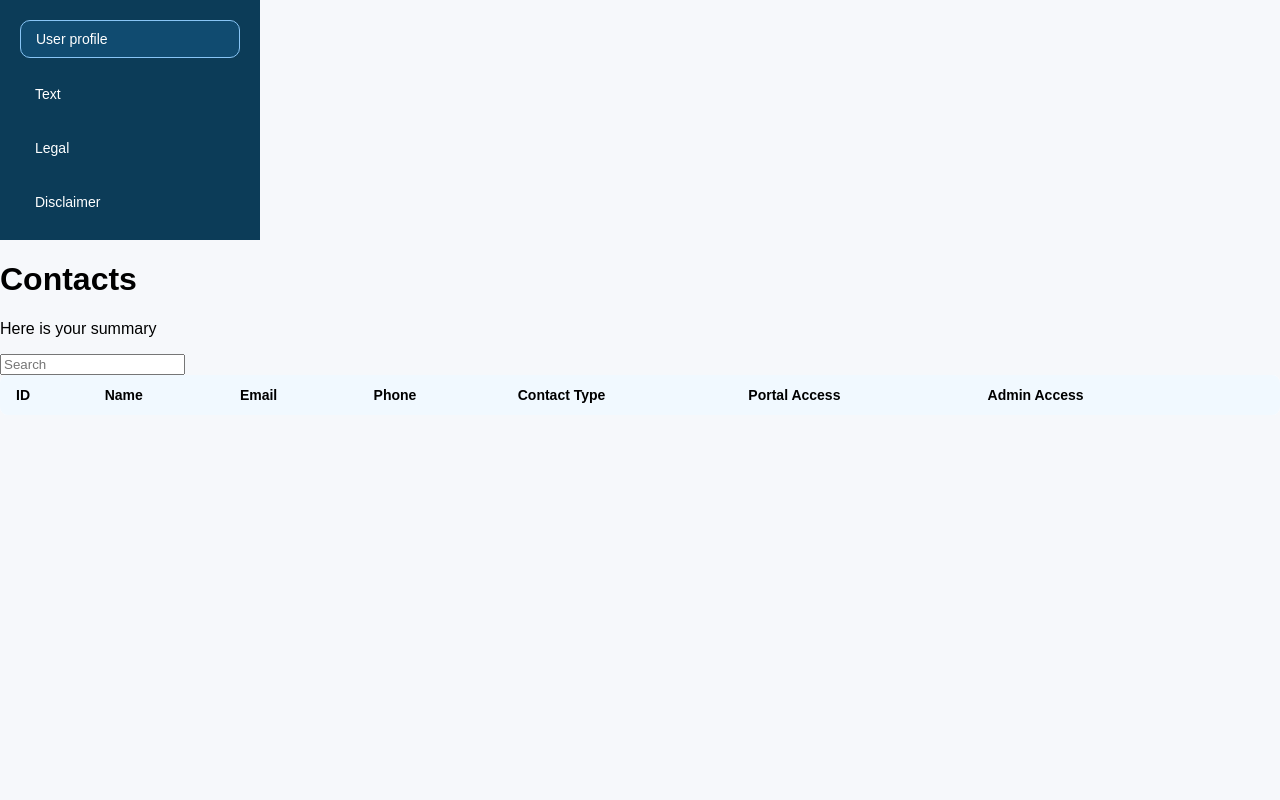
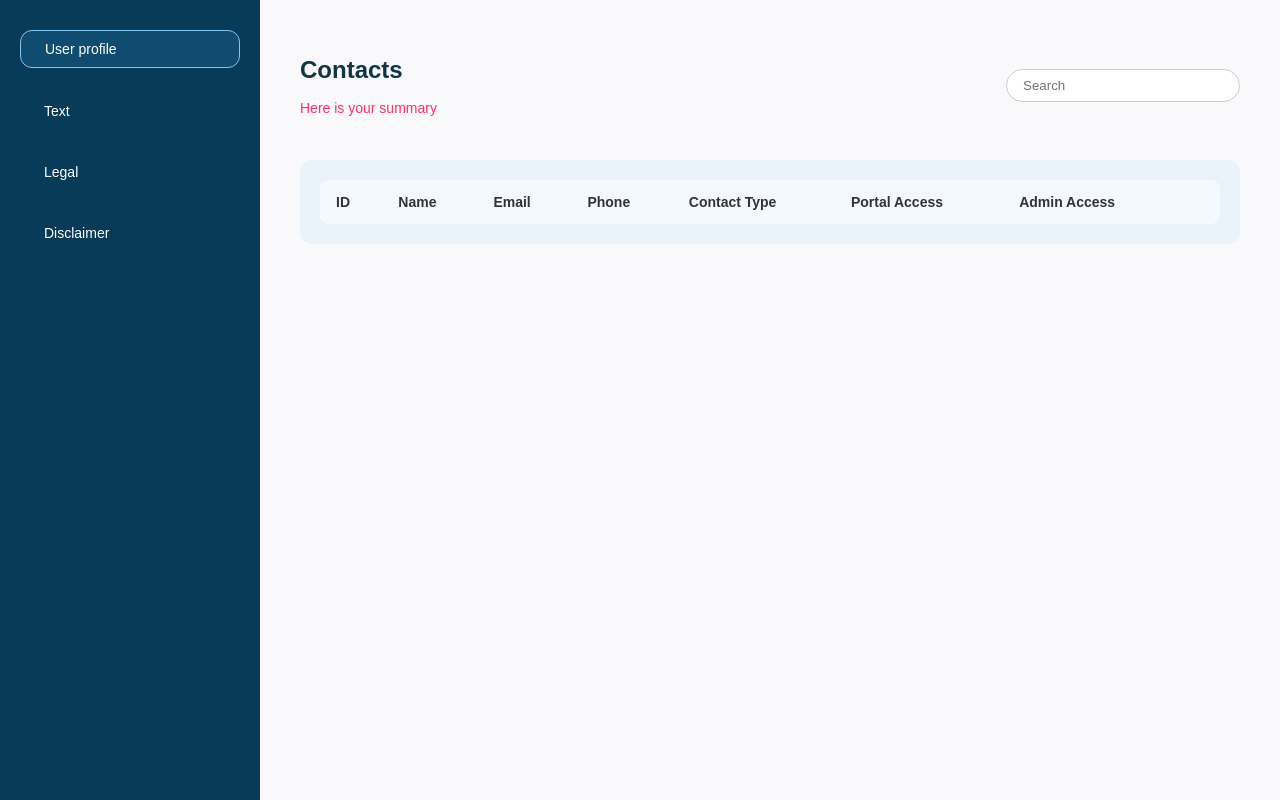
Before and after one commit to putcholo24/Test-Project, a website: page public/index.html in a window 1280 px wide. Drawn offline with Linux system fonts and the light colour scheme; no server answers.

Commit message:
Update style.css

```diff
--- a/public/style.css
+++ b/public/style.css
@@ -2,10 +2,10 @@ body
 {
   margin: 0;
   font-family: 'Poppins', sans-serif;
-  background-color: #f6f8fb;
+  background-color: #f9f9fc;
 }
 
-.app-container
+.container
 {
   display: flex;
   height: 100vh;
@@ -14,106 +14,129 @@ body
 .sidebar
 {
   width: 220px;
-  background-color: #0c3c58;
-  color: white;
-  padding: 20px;
+  background-color: #073b57;
+  padding: 30px 20px;
+  color: #fff;
   display: flex;
   flex-direction: column;
-  gap: 18px;
+  gap: 25px;
 }
 
 .nav-item
 {
-  padding: 10px 15px;
-  border-radius: 10px;
   font-size: 14px;
+  display: flex;
+  align-items: center;
+  gap: 12px;
   cursor: pointer;
+  padding: 10px 12px;
+  border-radius: 12px;
+  transition: background 0.2s ease;
 }
 
 .nav-item.active
 {
   background-color: #104b70;
-  border: 1px solid #88c5f6;
+  border: 1px solid #83c6f5;
 }
 
-.main-content {
+.content
+{
   flex: 1;
-  padding: 30px;
+  padding: 40px;
 }
 
-.main-header
+.header
 {
   display: flex;
   justify-content: space-between;
   align-items: center;
-  margin-bottom: 20px;
 }
 
-.main-header h1
+.title-block h1
 {
   font-size: 24px;
-  color: #104353;
+  color: #103547;
 }
 
-.subtext
+.subtitle
 {
   font-size: 14px;
   color: #ff3262;
 }
 
-.search-controls input
+.search-block
 {
-  padding: 6px 14px;
-  border: 1px solid #ccc;
-  border-radius: 20px;
-  outline: none;
+  display: flex;
+  align-items: center;
+  gap: 10px;
 }
 
-.table-wrapper
+.search-input
 {
-  background: #eaf3f9;
+  padding: 8px 16px;
+  border-radius: 20px;
+  border: 1px solid #ccc;
+  outline: none;
+  width: 200px;
+}
+
+.table-container
+{
+  margin-top: 30px;
+  background-color: #eaf3f9;
+  padding: 20px;
   border-radius: 12px;
-  padding: 20px;
 }
 
 table
 {
   width: 100%;
   border-collapse: collapse;
-  font-size: 14px;
-  background: white;
-  border-radius: 8px;
+  background: #fff;
+  border-radius: 10px;
   overflow: hidden;
 }
 
 thead
 {
-  background-color: #f1f9ff;
+  background-color: #f4f9ff;
+  text-align: left;
 }
 
-th, td
-{
-  padding: 12px 16px;
-  text-align: left;
+th, td {
+  padding: 14px 16px;
+  font-size: 14px;
+  color: #333;
 }
 
 tr:nth-child(even)
 {
-  background-color: #f8fcff;
+  background-color: #f9fcff;
 }
 
 .portal-btn
 {
-  background: white;
-  border: 1px solid #aac8e6;
+  padding: 6px 12px;
+  background: #fff;
+  border: 1px solid #aacbe6;
   border-radius: 8px;
-  padding: 6px 12px;
+  color: #104b70;
   font-weight: 500;
-  color: #104b70;
   cursor: pointer;
 }
 
 .portal-btn:hover
 {
-  background-color: #eef6fb;
+  background-color: #e8f2f9;
 }
+
+.edit-icon
+{
+  display: inline-block;
+  width: 14px;
+  height: 14px;
+  background-color: #005e9e;
+  border-radius: 50%;
+  margin-left: 6px;
+}
```
